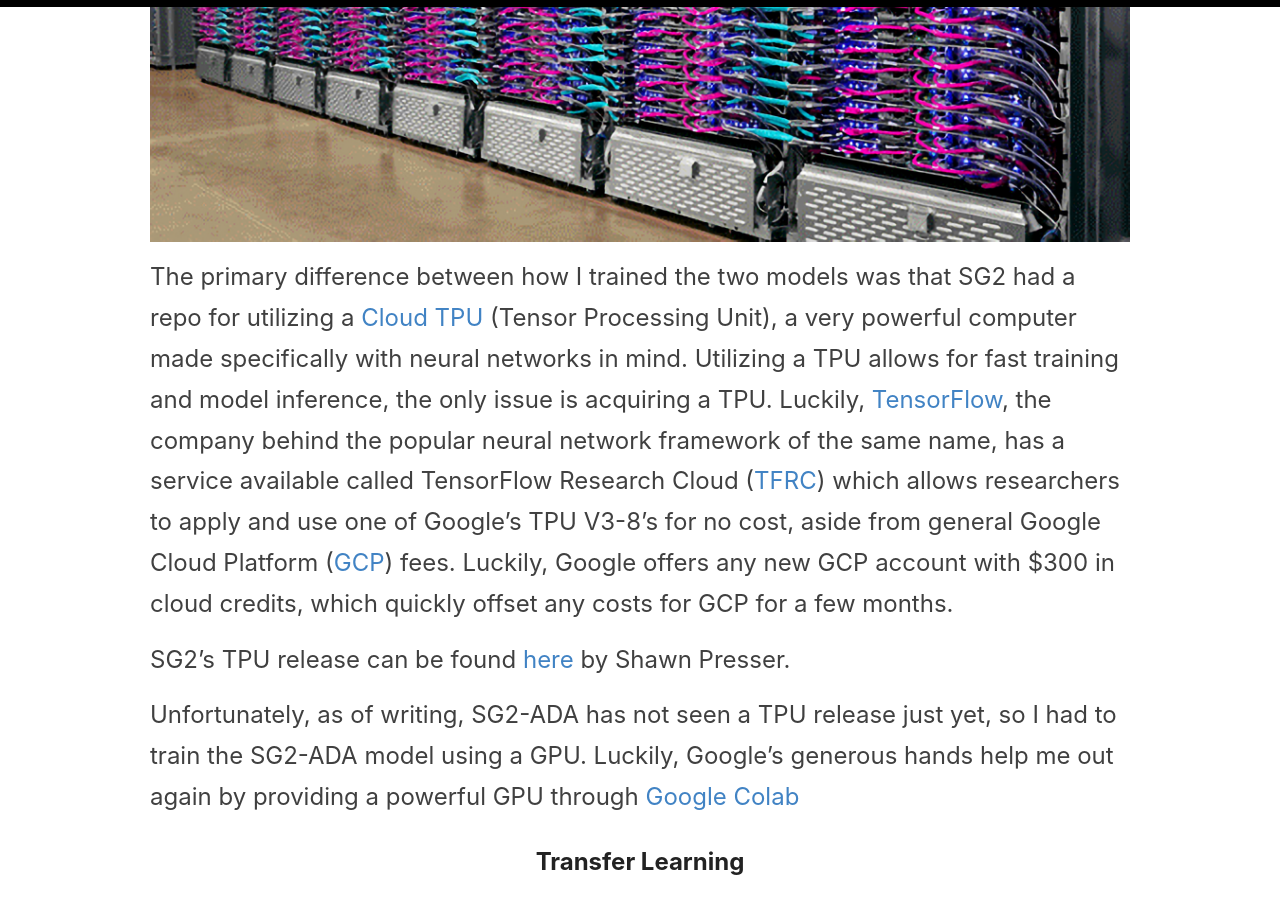
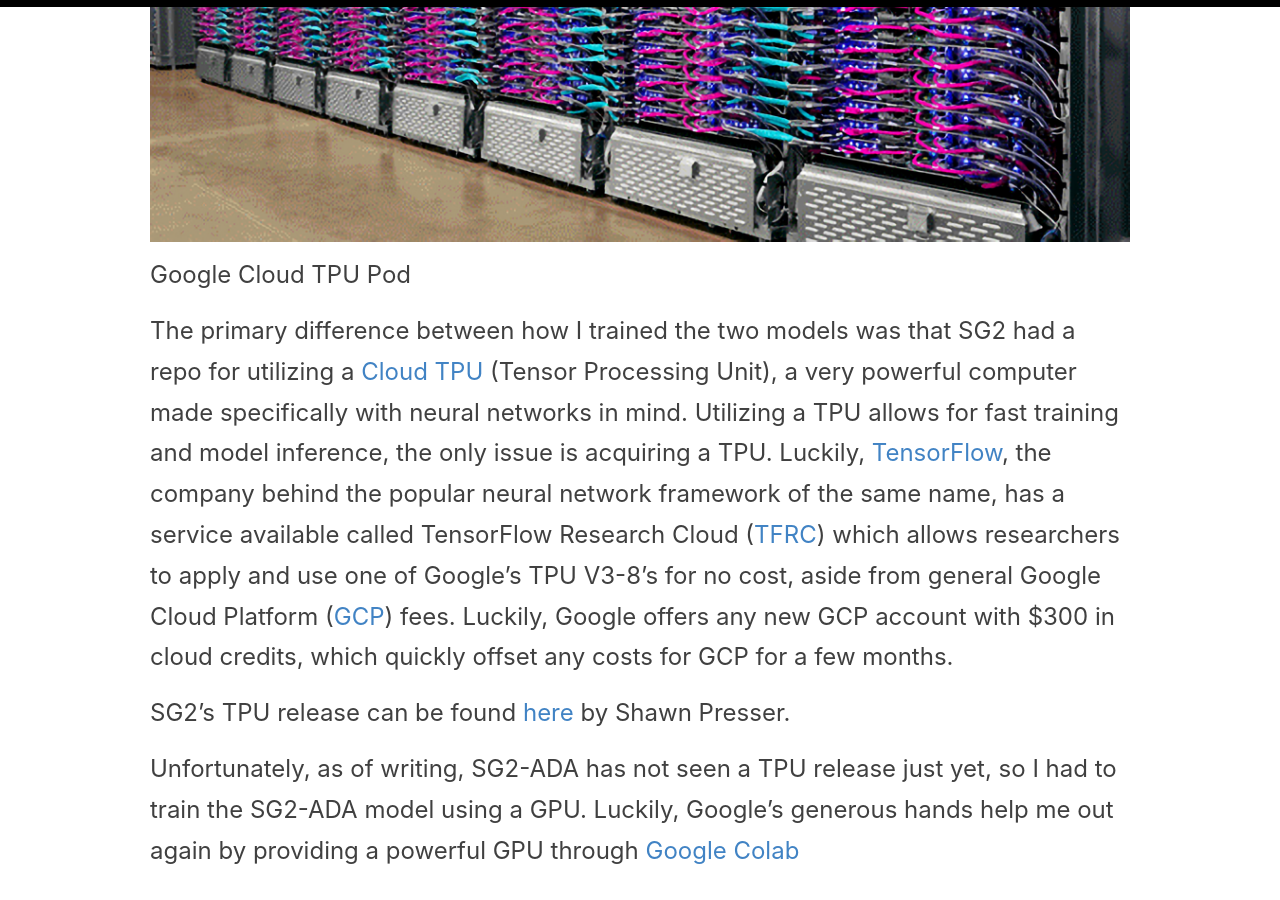
Before and after one commit to Kettukaa/Kettukaa.github.io, a Jekyll site: the page built from _posts/2020-12-25-fox-stylegan.md, in a window 1280 px wide and 900 px high, scrolled down 2586 px. Built offline with Jekyll 4.4.1, drawn with Linux system fonts in a browser that asks for light colours; formulas are drawn with MathJax 3.

Commit message:
Update 2020-12-25-fox-stylegan.md

```diff
--- a/_posts/2020-12-25-fox-stylegan.md
+++ b/_posts/2020-12-25-fox-stylegan.md
@@ -23,7 +23,7 @@ One problem with SG2 that SG2-ADA attempts to solve is enabling training on smal
 For both SG2 and SG2-ADA, I used an existing github repository to train the models.
 
 #### TPU and GPU
-![Google TPU](../images/foxes/SG2ADA/TPU.png)
+{% include image.html url="/images/foxes/SG2ADA/TPU.png" description="Google Cloud TPU Pod" %}
 
 The primary difference between how I trained the two models was that SG2 had a repo for utilizing a [Cloud TPU](https://cloud.google.com/tpu) (Tensor Processing Unit), a very powerful computer made specifically with neural networks in mind. Utilizing a TPU allows for fast training and model inference, the only issue is acquiring a TPU. Luckily, [TensorFlow](https://www.tensorflow.org/), the company behind the popular neural network framework of the same name, has a service available called TensorFlow Research Cloud ([TFRC](https://www.tensorflow.org/tfrc)) which allows researchers to apply and use one of Google's TPU V3-8's for no cost, aside from general Google Cloud Platform ([GCP](https://cloud.google.com/)) fees. Luckily, Google offers any new GCP account with $300 in cloud credits, which quickly offset any costs for GCP for a few months.
 
@@ -78,8 +78,6 @@ The real life example of this can be seen here:
   <iframe style='position:absolute; top:0; left:0; width:100%; height:100%;' src="https://www.youtube.com/embed/APZnxVJ2wWY?playlist=APZnxVJ2wWY&loop=1" frameborder="0" allow="accelerometer; clipboard-write; encrypted-media; gyroscope; picture-in-picture" allowfullscreen></iframe>
 </div>
 
-
-
 {% include image.html url="/images/foxes/SG2ADA/PCAAge.png" description="Another neat example of a found vector: The Cub Component" %}
 
 All of this PCA work is possible through [the GANSpace paper](https://arxiv.org/abs/2004.02546) and Erik Härkönen's [GANSpace Notebook](https://colab.research.google.com/github/harskish/ganspace/blob/master/notebooks/Ganspace_colab.ipynb)
```
